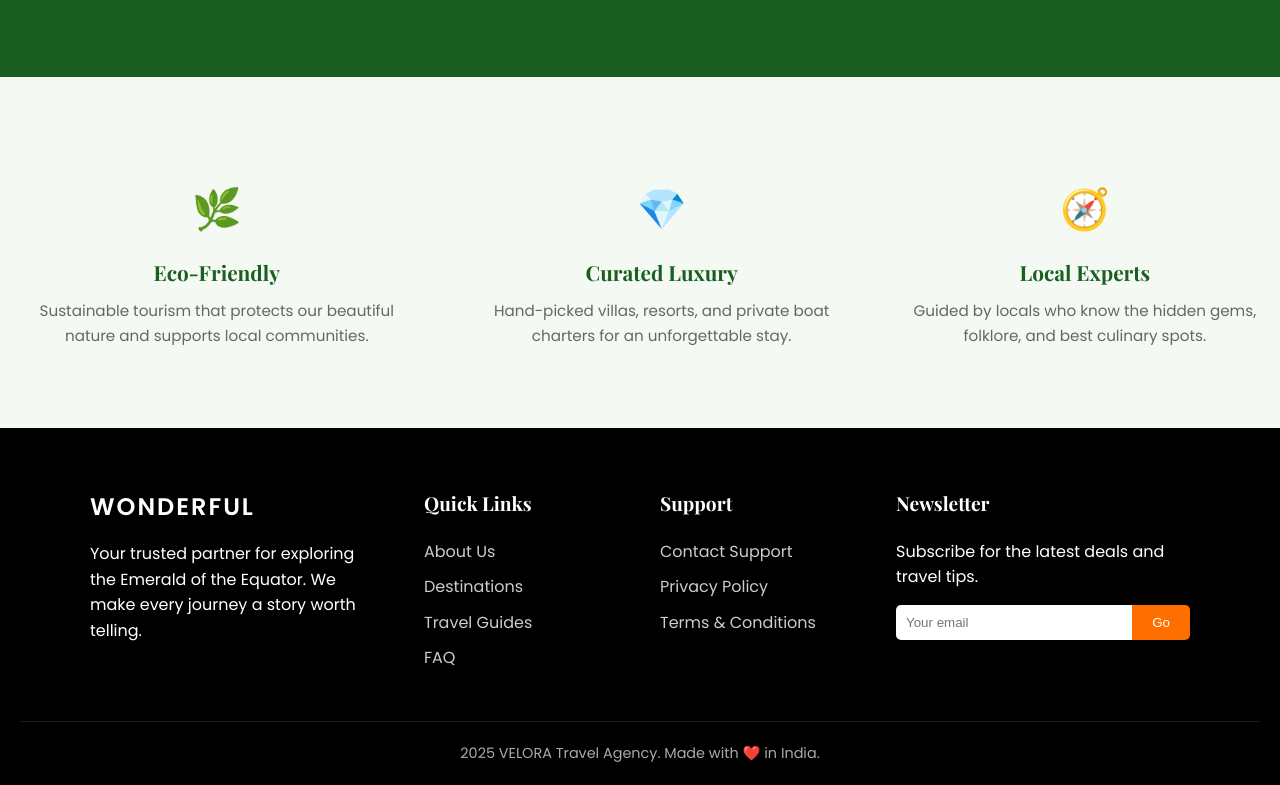
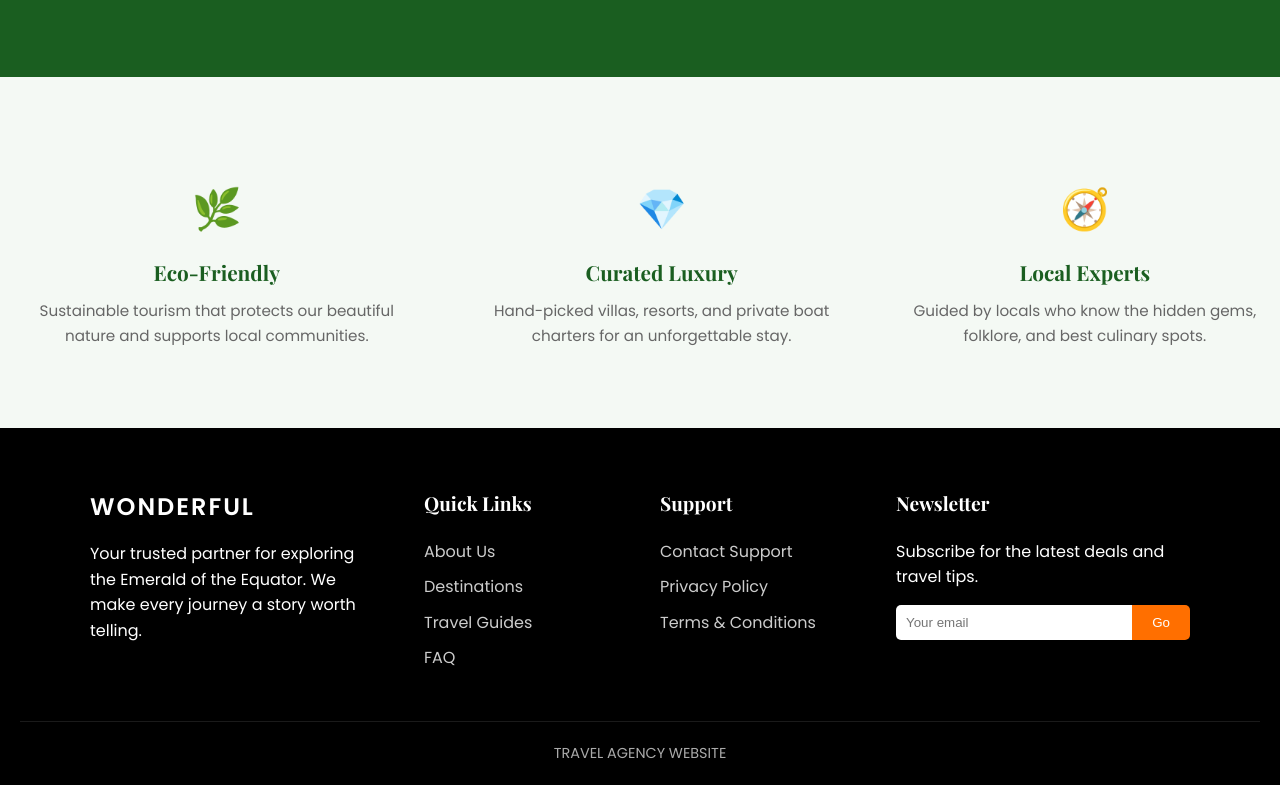
Before and after one commit to Harshil-Chawla/TravelAgencyWebsite, a plain HTML site: page index.html in a window 1280 px wide. Shown: the part 2103-2888 px from the top of the page. Drawn offline with nearby package versions, Linux system fonts and the light colour scheme; a web font is replaced by a local one.

Commit message:
Update index.html

```diff
--- a/index.html
+++ b/index.html
@@ -551,7 +551,7 @@
             </div>
         </div>
         <div class="copyright">
-            <p>2025 VELORA Travel Agency. Made with ❤️ in India.</p>
+            <p>TRAVEL AGENCY WEBSITE</p>
         </div>
     </footer>
 
```
